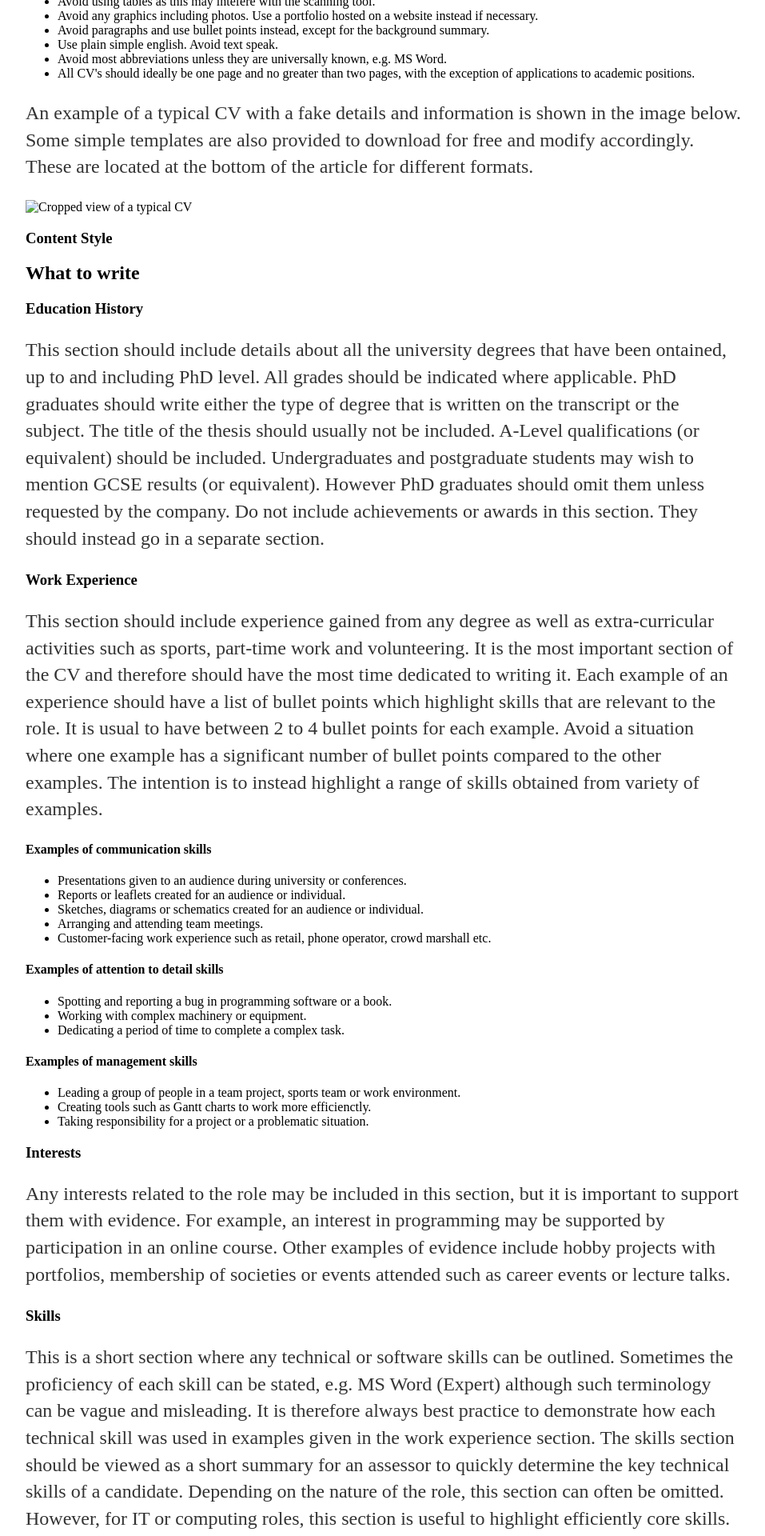
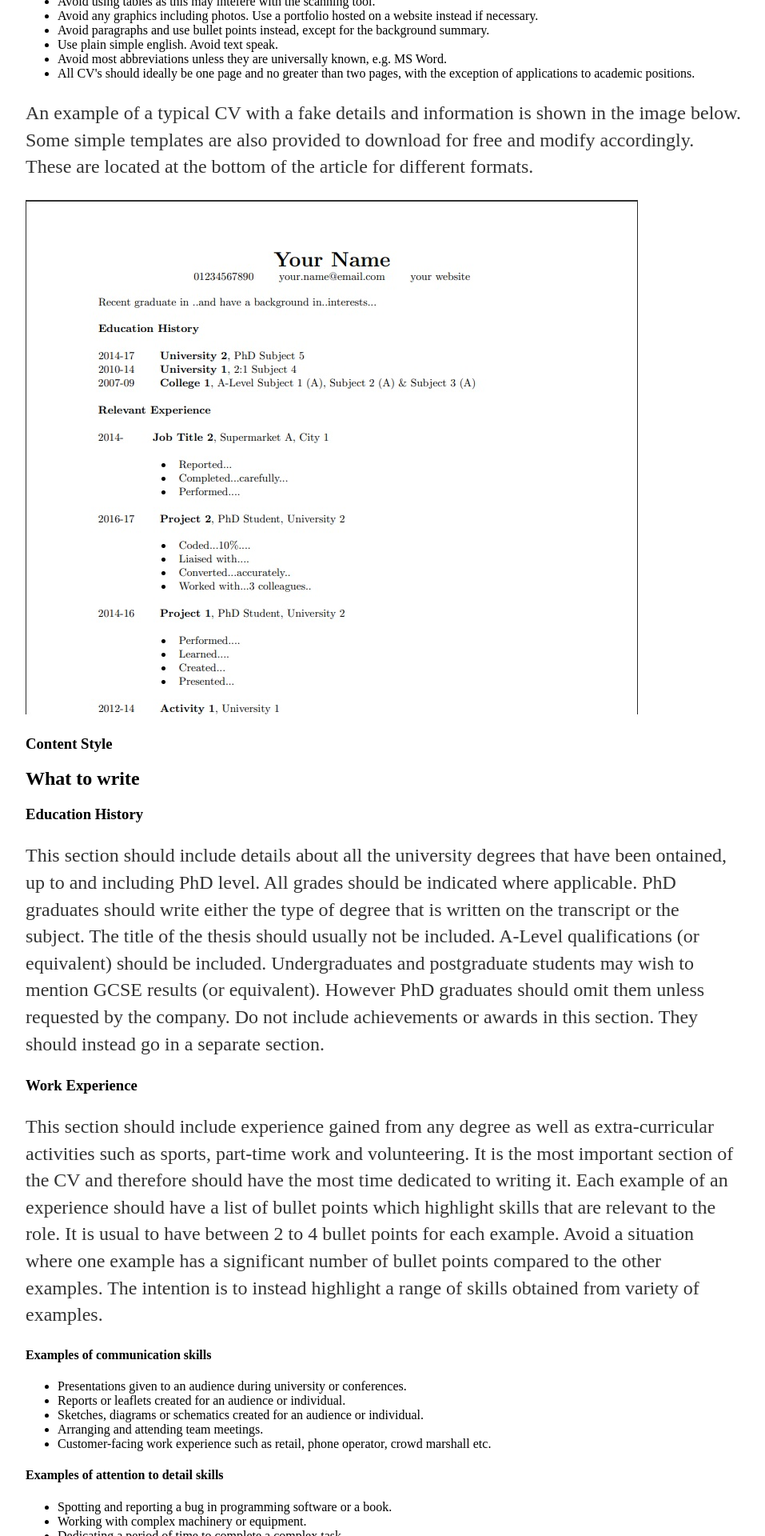
Before and after one commit to pa5411/Graduate-Job-Help, a Jekyll site: the page built from cv.html, in a window 1280 px wide. Shown: the part 1483-3403 px from the top of the page at 80% size, without its empty margins (160-1117 px from the left). Built offline with Jekyll 4.4.1, drawn with Linux system fonts in a browser that asks for light colours.

Commit message:
Update cv.html

```diff
--- a/cv.html
+++ b/cv.html
@@ -32,7 +32,7 @@ date: 2021-06-15
 
         <p> An example of a typical CV with a fake details and information is shown in the image below. Some simple templates are also provided to download for free and modify accordingly. These are located at the bottom of the article for different formats. </p>
 
-        <img src="img/exampleofcv.jpg" alt="Cropped view of a typical CV">
+        <img src="/assets/img/exampleofcv.jpg" alt="Cropped view of a typical CV">
 
 
         <h3> Content Style </h3>
```
